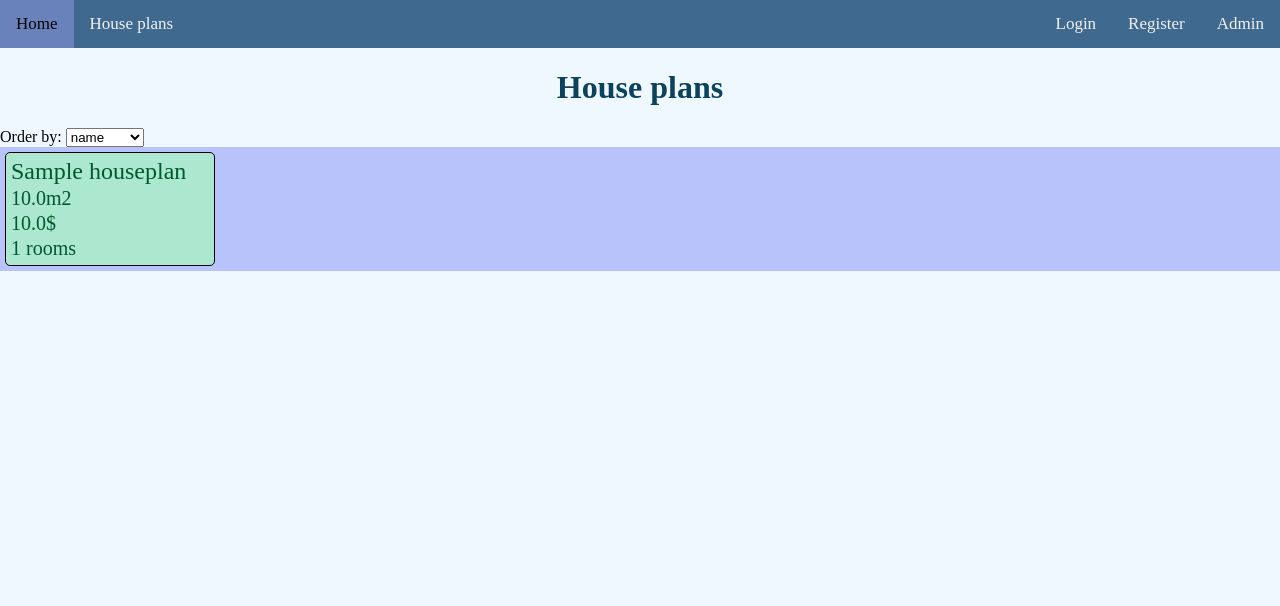
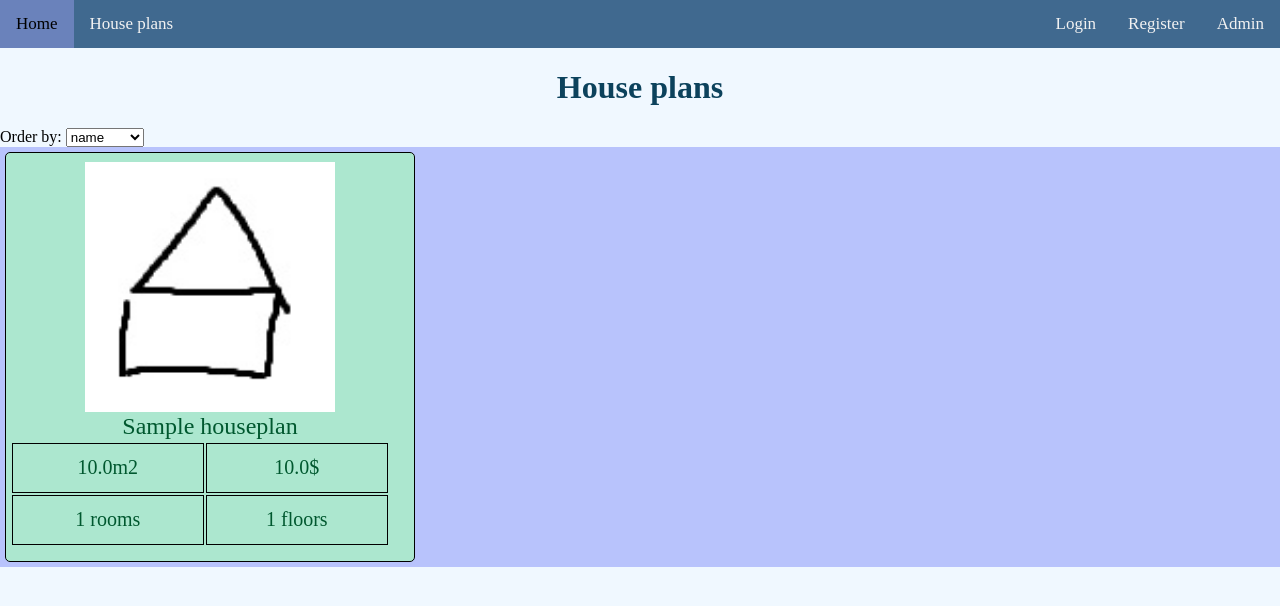
Before and after one commit to Salonce/constructionWebsite, a Django app: page /housePlanBrowser/ in a window 1280 px wide. Shown: the top 606 px of the page. Run offline with Django 4.2, Linux system fonts and the light colour scheme; tables that the repository leaves empty hold one stand-in row (values such as "Sample post").

Commit message:
browser changes

```diff
--- a/construction/templates/base.html
+++ b/construction/templates/base.html
@@ -6,8 +6,8 @@
     <meta charset="UTF-8">
     <title>{% block title %}based{% endblock %}</title>
     <link rel="stylesheet" type="text/css" href="{% static 'css/default.css' %}">
-    <link rel="stylesheet" type="text/css" href="{% static 'css/defaultValues.css' %}">
-    <link rel="stylesheet" type="text/css" href="{% static 'css/housePlans.css' %}">
+    <link rel="stylesheet" type="text/css" href="{% static 'css/housePlanPage.css' %}">
+    <link rel="stylesheet" type="text/css" href="{% static 'css/housePlansBrowser.css' %}">
 
 
 </head>
--- a/construction/templates/housePlanBrowser.html
+++ b/construction/templates/housePlanBrowser.html
@@ -18,13 +18,24 @@
   </select>
 </form>
 
-<div id="housePlanArray">
+<div id="housePlansArray">
     {% for house in house_plans %}
-        <a href="{{house.id}}" id="housePlanBlock">
-            <div id="houseName">{{ house.name }}</div>
-            <div id="houseTotalArea">{{ house.total_area }}m2</div>
-            <div id="housePrice">{{ house.price }}$</div>
-            <div id="houseRooms">{{ house.rooms }} rooms</div>
+
+       <a href="{{house.id}}" id="housePlansBlock">
+            <img src="/images/default.jpg" class="image-in-browser"></img>
+
+            <div id="houseName" >{{ house.name }}</div>
+            <table class="plan-browser-info-table">
+
+                <tr>
+                    <td>{{ house.total_area }}m2</td>
+                    <td>{{ house.price }}$</td>
+                </tr>
+                <tr>
+                    <td>{{ house.rooms }} rooms</td>
+                    <td>{{ house.floors }} floors</td>
+                </tr>
+            </table>
         </a>
     {% endfor %}
 </div>
--- a/construction/views.py
+++ b/construction/views.py
@@ -23,15 +23,12 @@ def userSettings(request):
       'telephone_number': user_settings_instance.telephone_number
     }
     form = UserSettingsForm(initial=initial_values)
-    #print("added initial vals")
   else:
     form = UserSettingsForm()
-    #print("not added initial vals")
 
   if request.method == "POST":
     form = UserSettingsForm(request.POST)
     if form.is_valid():
-      #print("valid form")
       obj = form.save(commit=False)
       obj.user = request.user
       if UserSettings.objects.filter(user_id=request.user.id).exists():
@@ -43,8 +40,7 @@ def userSettings(request):
       return HttpResponse('didnt update')
 
   return render(request, 'userSettings.html', context={'form': form})
-#I am just making another entry and trying to add user ID
-#it is not updating because i am not updating ID, i am trying to update by giving foreign key insted of primary key
+
 
 def home(request):
   return render(request, 'home.html', context={})
@@ -128,11 +124,15 @@ def logoutPage(request):
 def userFavourites(request):
 
   order =  None
+
   if "order" in request.GET:
     order = request.GET['order']
     if order == 'total-area':
       order = "total_area"
-    user_favourites = UserFavourite.objects.filter(user=request.user).all().order_by("house_plan__" + order)
+    user_favourites = UserFavourite.objects.filter(user=request.user).order_by("house_plan__" + order)
+    #x = UserFavourite.objects.filter(user=request.user).prefetch_related('house_plan')
+    #for a in x:
+    #  print (a.floors)
   else:
     user_favourites = UserFavourite.objects.filter(user=request.user).order_by("house_plan__name")
 
--- a/static/css/default.css
+++ b/static/css/default.css
@@ -13,10 +13,9 @@ body, html{
     flex-direction: column
 }
 
-
 h1{
     text-align: center;
-    width: 300px;
+    width: 50%;
     color: rgb(12, 66, 92);
     font-size: 35
 }
--- a/static/css/housePlans.css
+++ /dev/null
@@ -1,95 +0,0 @@
-img{
-    margin: 5px;
-    width: 300px
-}
-
-#totalValue{
-    color: rgb(35, 91, 105);
-    font-size: 25
-}
-
-#addItem a:link, a:visited {
-    border: 2px solid;
-    background-color: #abb7f0;
-    color: rgb(28, 0, 187);
-    padding: 14px 25px;
-    text-align: center;
-    text-decoration: none;
-    display: inline-block
-}
-
-#addItem a:hover {
-    border: 2px solid;
-    background-color: #929fe2;
-    color: rgb(19, 0, 129);
-    padding: 14px 25px;
-    text-align: center;
-    text-decoration: none;
-    display: inline-block
-}
-
-#housePlanArray{
-    background-color: #b8c3fc;
-    display: flex;
-    width: 100%;
-    align-items: left;
-    flex-wrap: wrap;
-    flex-direction: row;
-}
-
-#housePlanBlock{
-    background-color: rgb(172, 231, 207);
-    border: 1px solid rgb(0, 0, 0);
-    padding: 4px;
-    margin: 5px;
-    border-radius: 5px;
-    display: flex;
-    flex-direction: column;
-    text-decoration: none;
-    width: 200px;
-}
-
-#housePlanBlock:hover{
-    background-color: rgb(121, 189, 166);
-}
-
-#housePlanArray #housePlanBlock #houseName{
-    margin: 1px;
-    font-size: 24px;
-    color: rgb(0, 88, 47);
-}
-
-#housePlanArray #housePlanBlock #houseTotalArea{
-    margin: 1px;
-    font-size: 20px;
-    color: rgb(0, 88, 47);
-}
-
-#housePlanArray #housePlanBlock #housePrice{
-    margin: 1px;
-    font-size: 20px;
-    color: rgb(0, 88, 47);
-}
-
-#housePlanArray #housePlanBlock #houseRooms{
-    margin: 1px;
-    font-size: 20px;
-    color: rgb(0, 88, 47);
-}
-
-#nameTitle{
-    margin: 3px;
-    font-size: 24px;
-    color: rgb(0, 88, 47);
-}
-
-#descriptionTitle{
-    font-size: 36px;
-    color: rgb(0, 88, 47);
-
-}
-
-#description{
-    margin-top: 12px;
-    font-size: 25px;
-}
--- /dev/null
+++ b/static/css/housePlansBrowser.css
@@ -0,0 +1,71 @@
+#housePlansArray{
+    background-color: #b8c3fc;
+    display: flex;
+    width: 100%;
+    align-items: left;
+    flex-wrap: wrap;
+    flex-direction: row;
+}
+
+#housePlansBlock{
+    background-color: rgb(172, 231, 207);
+    border: 1px solid rgb(0, 0, 0);
+    padding: 4px;
+    margin: 5px;
+    border-radius: 5px;
+    display: flex;
+    flex-direction: column;
+    text-decoration: none;
+    width: 400px;
+    height: 400px;
+}
+
+#housePlansBlock:hover{
+    background-color: rgb(121, 189, 166);
+}
+
+#housePlansArray #housePlansBlock img{
+    display: block;
+    margin-top: 5px;
+    margin-left: auto;
+    margin-right: auto;
+    width: 250px;
+    height: 250px;
+}
+
+#housePlansArray #housePlansBlock #houseName{
+    text-align: center;
+    margin: 1px;
+    font-size: 24px;
+    color: rgb(0, 88, 47);
+}
+
+.plan-browser-info-table{
+    height: 100px;
+    width: 95%;
+}
+.plan-browser-info-table tr{
+    text-align: center;
+    height: 50px;
+    border: 1px solid black;
+}
+.plan-browser-info-table tr td{
+    border: 1px solid black;
+    font-size: 20px;
+    color: rgb(0, 88, 47);
+    text-align: center;
+}
+/*
+
+#housePlansArray #housePlansBlock .house-item{
+    margin: 1px;
+    font-size: 20px;
+    color: rgb(0, 88, 47);
+}
+
+#nameTitle{
+    margin: 3px;
+    font-size: 24px;
+    color: rgb(0, 88, 47);
+}
+*/
```
Also changed, not shown: construction/templates/base_browser_not_ready.html (added, +36 -0 lines), construction/templates/userFavourites.html (+21 -7 lines), static/css/defaultvalues.css (deleted, +0 -83 lines), static/css/housePlanPage.css (added, +37 -0 lines).
